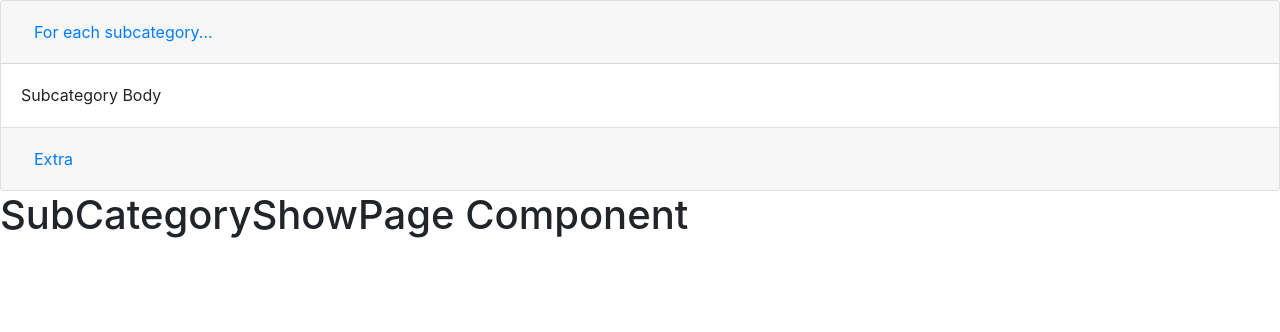
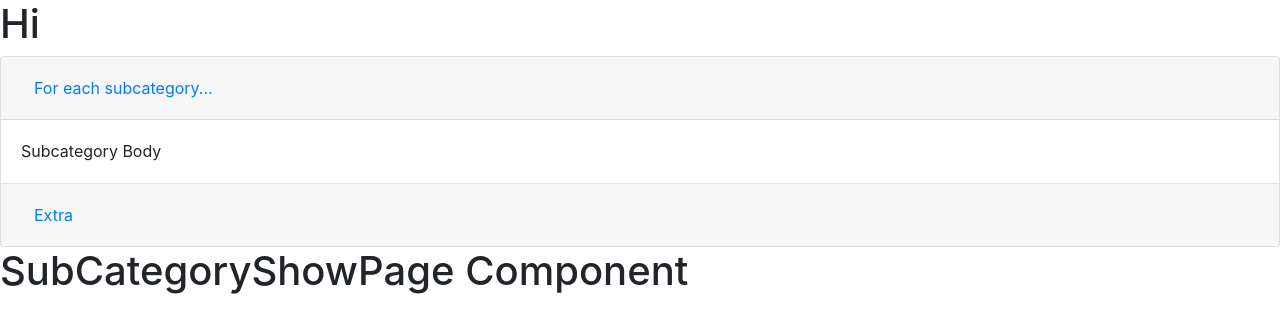
Before and after one commit to devindavis5/bioinfinite, a React (Create React App) app in the folder front-end/: page /category/1 in a window 1280 px wide. Shown: the top 332 px of the page. Built offline with nearby package versions, Linux system fonts and the light colour scheme.

Commit message:
set up of topic show page nav bar

```diff
--- a/front-end/public/index.html
+++ b/front-end/public/index.html
@@ -25,11 +25,12 @@
       work correctly both with client-side routing and a non-root public URL.
       Learn how to configure a non-root public URL by running `npm run build`.
     -->
-    <title>React App</title>
+    <title>Life Science</title>
   </head>
   <body>
     <noscript>You need to enable JavaScript to run this app.</noscript>
     <div id="root"></div>
+
     <!--
       This HTML file is a template.
       If you open it directly in the browser, you will see an empty page.
--- a/front-end/src/components/TopicShowPage.js
+++ b/front-end/src/components/TopicShowPage.js
@@ -4,11 +4,13 @@ import SubCategoryShowPage from './SubCategoryShowPage.js'
 import Button from 'react-bootstrap/Button'
 import Card from 'react-bootstrap/Card'
 import Accordion from 'react-bootstrap/Accordion'
+import TopicShowPageNavBar from './TopicShowPageNavBar.js'
 
 export default class TopicShowPage extends Component {
     render() {
         return (
             <div>
+                <TopicShowPageNavBar/>
                 <Accordion defaultActiveKey="0">
                 <Card>
                     <Card.Header>
--- /dev/null
+++ b/front-end/src/components/TopicShowPageNavBar.js
@@ -0,0 +1,55 @@
+import React, {Component} from 'react';
+// // import SearchBar from './SearchBar.js'
+// import Navbar from 'react-bootstrap/Navbar'
+// // import NavDropdown from 'react-bootstrap/NavDropdown'
+// import Nav from 'react-bootstrap/Nav'
+// import Form from 'react-bootstrap/Form'
+// import FormControl from 'react-bootstrap/FormControl'
+// import Button from 'react-bootstrap/Button'
+// import UserShowPanel from '../components/UserShowPanel.js'
+
+
+export default class TopicShowPageNavBar extends Component {
+
+    // state = {
+    //     profile: false
+    // }
+
+    // profile = () => {
+    //     this.setState({profile: !this.state.profile})
+    // }
+
+    // logout = () => {
+    //     localStorage.clear()
+    //     window.location.href = '/'
+    // }
+
+    render() {
+        return (
+            <div>
+            <h1>Hi</h1>
+            {/* <Navbar collapseOnSelect expand="lg" bg="dark" variant="dark" sticky="top" >
+                <Navbar.Brand href="/home">Life Science</Navbar.Brand>
+                <Navbar.Toggle aria-controls="responsive-navbar-nav" />
+                <Navbar.Collapse id="responsive-navbar-nav">
+                    <Nav className="mr-auto">
+                        <Nav.Link href="#pricing" onClick={this.profile} >My Account</Nav.Link>
+                        {/* <Nav.Link href="#pricing">Quiz History</Nav.Link> */}
+                        {/* <Nav.Link href="#pricing" onClick={this.logout} >Logout</Nav.Link> */}
+                        {/* <NavDropdown title="My Profile" id="collasible-nav-dropdown">
+                            <NavDropdown.Item href="#action/3.1">View Quiz History</NavDropdown.Item>
+                            <NavDropdown.Item href="#action/3.2">View Account Info</NavDropdown.Item>
+                            <NavDropdown.Divider />
+                            <NavDropdown.Item href="#action/3.4">Logout</NavDropdown.Item>
+                        </NavDropdown> */}
+                    {/* </Nav>
+                    <Form inline>
+                    <FormControl type="text" placeholder="Search Topics" className="mr-sm-2" />
+                    <Button variant="outline-light">Search</Button> */}
+                    {/* </Form> */}
+                {/* </Navbar.Collapse> */}
+            {/* </Navbar> */}
+            </div>
+        )
+    }
+}
```
Also changed, not shown: 2 other files (tests, documents, lock files or other folders).
